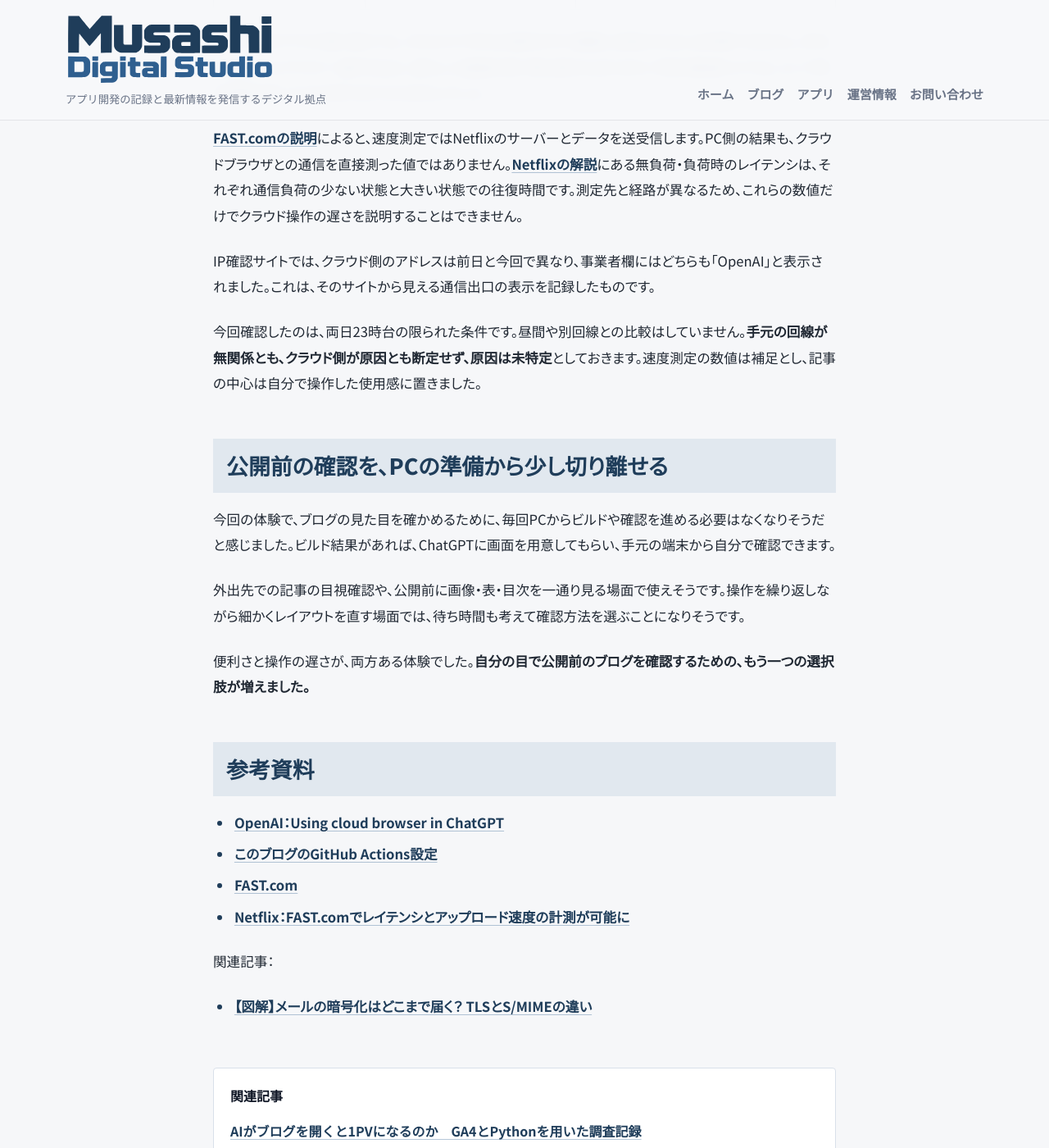
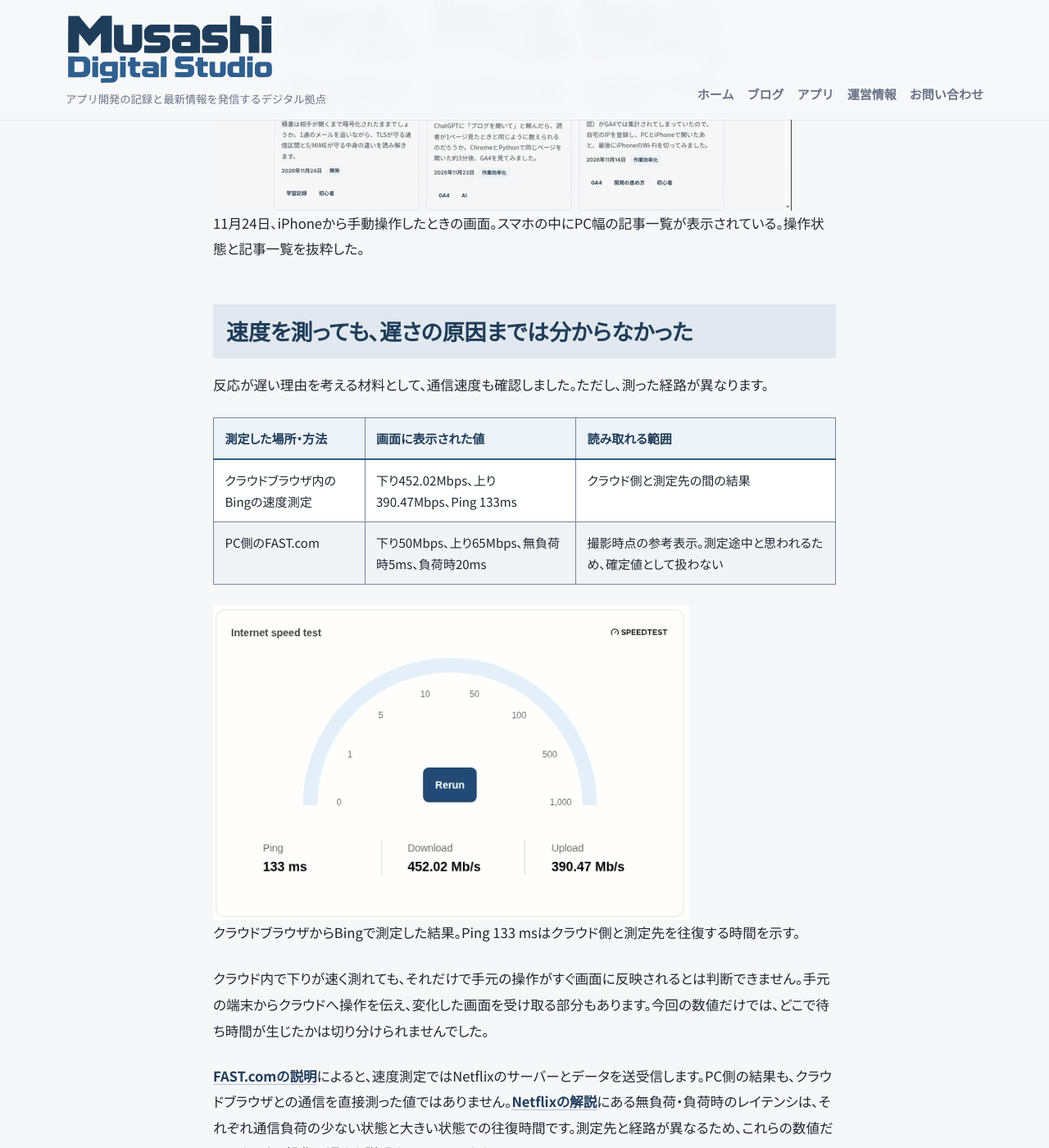
Before and after one commit to yasuhiro-toyoda/yasuhiro-toyoda.github.io, a Jekyll site: the page built from _posts/2026/11/2026-11-25-chatgpt-cloud-browser-blog-preview.md, in a window 1280 px wide and 1400 px high, scrolled down 3331 px. Shown: the whole window at 82% size. Built offline with Jekyll 4.4.1, drawn with Linux system fonts in a browser that asks for light colours; some of the changed text lies outside the part shown.

Commit message:
クラウドブラウザ検証記事に公開用画像とキャプションを追加

```diff
--- a/_posts/2026/11/2026-11-25-chatgpt-cloud-browser-blog-preview.md
+++ b/_posts/2026/11/2026-11-25-chatgpt-cloud-browser-blog-preview.md
@@ -56,6 +56,11 @@ PCに切り替えても、反応の遅さは残りました。特に遅いとき
 
 なお、**iPhoneから操作している画面も、クラウド上のブラウザで表示されたものです。** 今回はPC幅の画面をスマホで見ており、指で拡大してもスマホ向けレイアウトの確認になるわけではありません。iPhoneのSafari自体の表示確認とも、確認できる範囲が異なります。
 
+<figure style="margin: 1.5em 0;">
+  <img src="/assets/images/blog/2026-11-25-chatgpt-cloud-browser-blog-preview/iphone-cloud-preview.png" alt="「クラウドブラウザ・手動操作中」の表示と、記事カードが横3列に並んだブログの記事一覧" width="706" height="613" loading="lazy" decoding="async">
+  <figcaption>11月24日、iPhoneから手動操作したときの画面。スマホの中にPC幅の記事一覧が表示されている。操作状態と記事一覧を抜粋した。</figcaption>
+</figure>
+
 ## 速度を測っても、遅さの原因までは分からなかった
 
 反応が遅い理由を考える材料として、通信速度も確認しました。ただし、測った経路が異なります。
@@ -65,9 +70,19 @@ PCに切り替えても、反応の遅さは残りました。特に遅いとき
 | クラウドブラウザ内のBingの速度測定 | 下り452.02Mbps、上り390.47Mbps、Ping 133ms | クラウド側と測定先の間の結果 |
 | PC側のFAST.com | 下り50Mbps、上り65Mbps、無負荷時5ms、負荷時20ms | 撮影時点の参考表示。測定途中と思われるため、確定値として扱わない |
 
+<figure style="margin: 1.5em 0;">
+  <img src="/assets/images/blog/2026-11-25-chatgpt-cloud-browser-blog-preview/cloud-bing-speed.png" alt="Bingの速度測定結果。Ping 133 ms、下り452.02 Mbps、上り390.47 Mbps" width="581" height="384" loading="lazy" decoding="async">
+  <figcaption>クラウドブラウザからBingで測定した結果。Ping 133 msはクラウド側と測定先を往復する時間を示す。</figcaption>
+</figure>
+
 クラウド内で下りが速く測れても、それだけで手元の操作がすぐ画面に反映されるとは判断できません。手元の端末からクラウドへ操作を伝え、変化した画面を受け取る部分もあります。今回の数値だけでは、どこで待ち時間が生じたかは切り分けられませんでした。
 
 [FAST.comの説明](https://fast.com/ja/)によると、速度測定ではNetflixのサーバーとデータを送受信します。PC側の結果も、クラウドブラウザとの通信を直接測った値ではありません。[Netflixの解説](https://about.netflix.com/ja/news/fast-com-now-measures-latency-and-upload-speed)にある無負荷・負荷時のレイテンシは、それぞれ通信負荷の少ない状態と大きい状態での往復時間です。測定先と経路が異なるため、これらの数値だけでクラウド操作の遅さを説明することはできません。
+
+<figure style="margin: 1.5em 0;">
+  <img src="/assets/images/blog/2026-11-25-chatgpt-cloud-browser-blog-preview/pc-fast-in-progress.png" alt="FAST.comに下り50 Mbpsと一時停止ボタンが表示され、上り65 Mbpsは薄い文字で表示されている" width="935" height="825" loading="lazy" decoding="async">
+  <figcaption>手元のPCで開いたFAST.com。撮影時は測定途中だったため、表示された下り50 Mbpsは参考値とした。</figcaption>
+</figure>
 
 IP確認サイトでは、クラウド側のアドレスは前日と今回で異なり、事業者欄にはどちらも「OpenAI」と表示されました。これは、そのサイトから見える通信出口の表示を記録したものです。
 
```
Also changed, not shown: assets/images/blog/2026-11-25-chatgpt-cloud-browser-blog-preview/cloud-bing-speed.png (added), assets/images/blog/2026-11-25-chatgpt-cloud-browser-blog-preview/iphone-cloud-preview.png (added), assets/images/blog/2026-11-25-chatgpt-cloud-browser-blog-preview/pc-fast-in-progress.png (added), 1 other file.
